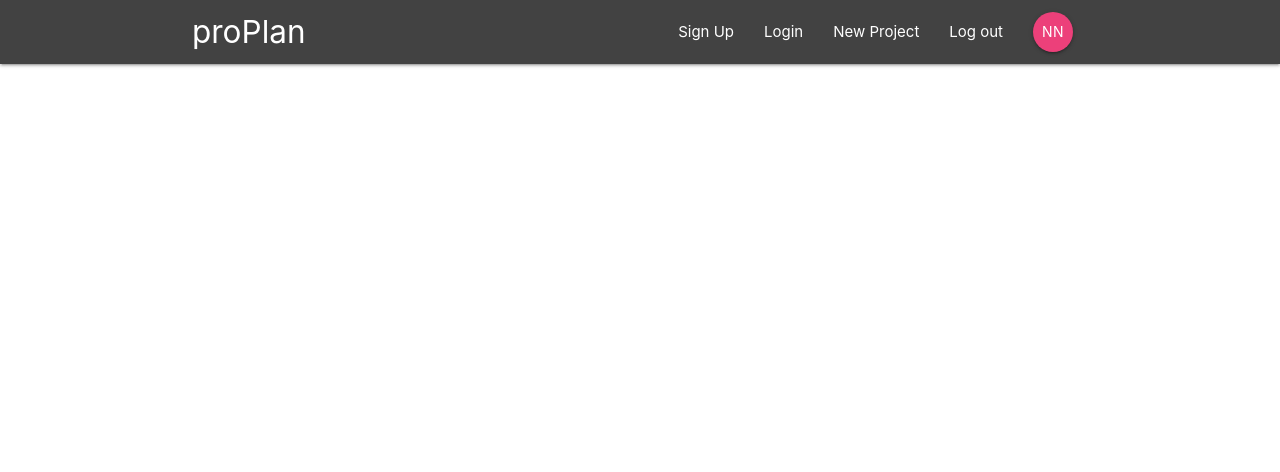
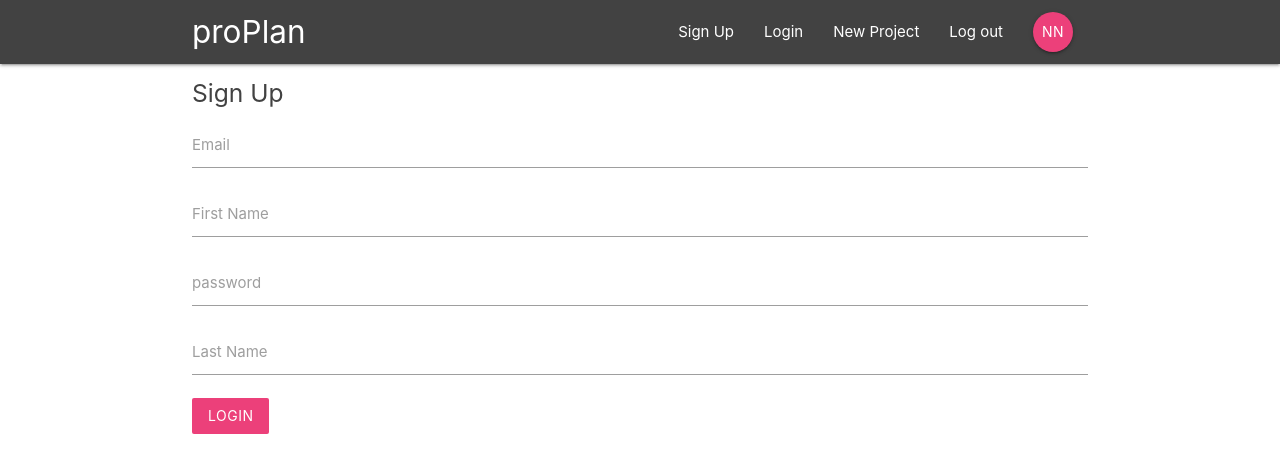
Before and after one commit to elemson/Project-Management-App-with-React-Redux-Firebase, a React (Create React App) app in the folder proplan/: page /signup in a window 1280 px wide. Shown: the top 472 px of the page. Built offline with nearby package versions, Linux system fonts and the light colour scheme.

Commit message:
fleshing out the login and signup component/form

```diff
--- a/proplan/public/index.html
+++ b/proplan/public/index.html
@@ -45,5 +45,8 @@
       To begin the development, run `npm start` or `yarn start`.
       To create a production bundle, use `npm run build` or `yarn build`.
     -->
+
+    <!-- Compiled and minified JavaScript -->
+    <script src="https://cdnjs.cloudflare.com/ajax/libs/materialize/1.0.0/js/materialize.min.js"></script>
   </body>
 </html>
--- a/proplan/src/App.js
+++ b/proplan/src/App.js
@@ -3,6 +3,9 @@
 import Navbar from "./component/layout/Navbar";
 import Dashboard from "./component/dashboard/Dashboard";
 import ProjectDetails from "./component/project/projectDetails";
+import SignIn from "./component/auth/SignIn";
+import SignUp from "./component/auth/SignUp";
+
 function App() {
   return (
     <BrowserRouter>
@@ -11,6 +14,8 @@
         <Switch>
           <Route exact path="/" component={Dashboard} />
           <Route path="/project/:id" component={ProjectDetails} />
+          <Route path="/signin" component={SignIn} />
+          <Route path="/signup" component={SignUp} />
         </Switch>
       </div>
     </BrowserRouter>
--- /dev/null
+++ b/proplan/src/component/auth/SignIn.js
@@ -0,0 +1,44 @@
+import React, { Component } from "react";
+
+class SignIn extends Component {
+  state = {
+    email: "",
+    password: ""
+  };
+
+  handleChange = e => {
+    this.setState = {
+      [e.target.id]: e.target.value
+    };
+  };
+
+  handleSubmit = e => {
+    e.preventDefault();
+    console.log(this.state);
+  };
+
+  render() {
+    return (
+      <div className="container">
+        <form onSubmit={this.handleSubmit} className="white">
+          <h5 className="grey-text text-darken-3">Sign In</h5>
+          <div className="input-field">
+            <label htmlFor="email">Email</label>
+            <input type="email" id="email" onChange={this.handleChange} />
+          </div>
+
+          <div className="input-field">
+            <label htmlFor="password">Password</label>
+            <input type="password" id="password" onChange={this.handleChange} />
+          </div>
+
+          <div className="input-field">
+            <button className="btn pink lighten-1 z-depth-0">Login</button>
+          </div>
+        </form>
+      </div>
+    );
+  }
+}
+
+export default SignIn;
--- /dev/null
+++ b/proplan/src/component/auth/SignUp.js
@@ -0,0 +1,56 @@
+import React, { Component } from "react";
+
+class SignUp extends Component {
+  state = {
+    email: "",
+    password: "",
+    firstName: "",
+    lastName: ""
+  };
+
+  handleChange = e => {
+    this.setState = {
+      [e.target.id]: e.target.value
+    };
+  };
+
+  handleSubmit = e => {
+    e.preventDefault();
+    console.log(this.state);
+  };
+
+  render() {
+    return (
+      <div className="container">
+        <form onSubmit={this.handleSubmit} className="white">
+          <h5 className="grey-text text-darken-3">Sign Up</h5>
+          <div className="input-field">
+            <label htmlFor="email">Email</label>
+            <input type="email" id="email" onChange={this.handleChange} />
+          </div>
+
+          <div className="input-field">
+            <label htmlFor="firstName">First Name</label>
+            <input type="text" id="firstName" onChange={this.handleChange} />
+          </div>
+
+          <div className="input-field">
+            <label htmlFor="password">password</label>
+            <input type="password" id="password" onChange={this.handleChange} />
+          </div>
+
+          <div className="input-field">
+            <label htmlFor="lastName">Last Name</label>
+            <input type="text" id="lastName" onChange={this.handleChange} />
+          </div>
+
+          <div className="input-field">
+            <button className="btn pink lighten-1 z-depth-0">Login</button>
+          </div>
+        </form>
+      </div>
+    );
+  }
+}
+
+export default SignUp;
```
Also changed, not shown: proplan/src/component/auth/SignedIn.js (deleted), proplan/src/component/auth/SignedOut.js (deleted).
